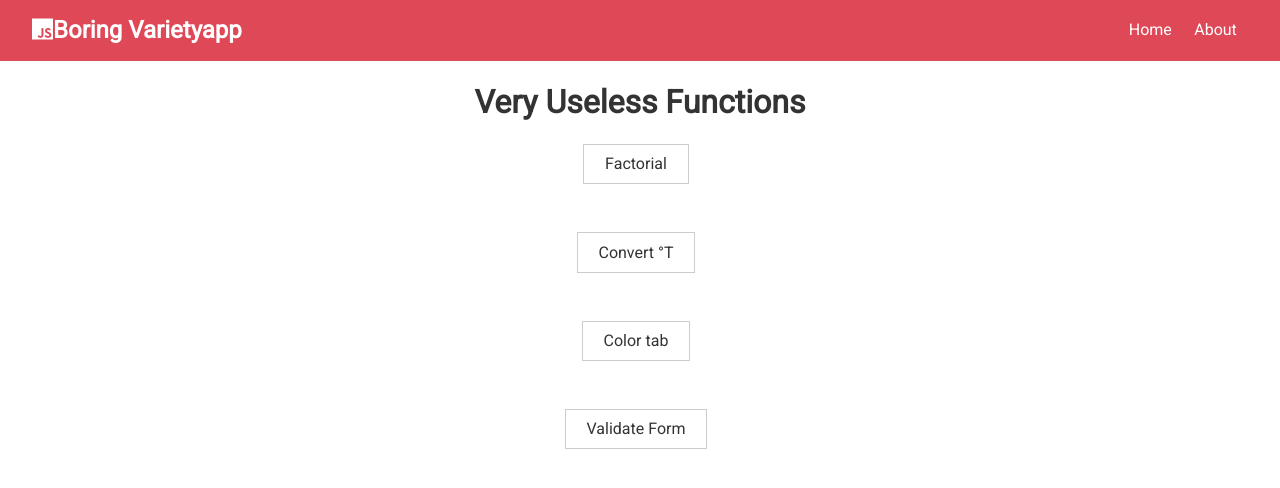
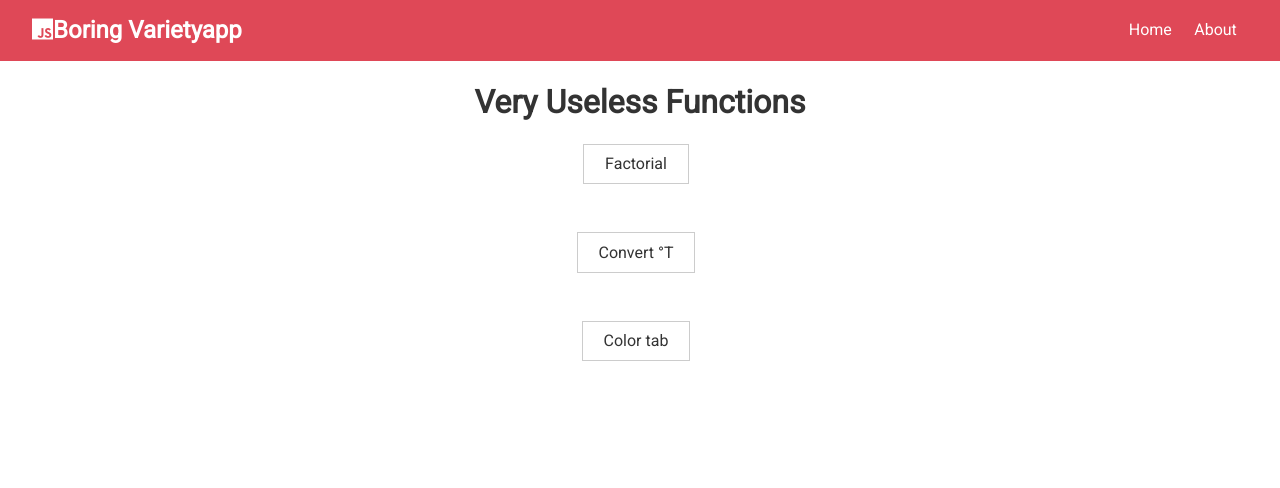
Before and after one commit to alvernesto/react-small-project, a React (Create React App) app: page / in a window 1280 px wide. Shown: the top 488 px of the page. Built offline with nearby package versions, Linux system fonts and the light colour scheme.

Commit message:
first commit

```diff
--- a/src/App.js
+++ b/src/App.js
@@ -8,7 +8,6 @@ import Home from './pages/Home';
 import Factorial from './pages/Factorial';
 import Converter from './pages/Converter';
 import ChangeColor from './pages/ChangeColor';
-import ValidatorForm from './pages/ValidatorForm';
 import './App.css';
 
 class App extends Component {
@@ -31,7 +30,6 @@ class App extends Component {
               <Route exact path='/factorial' component={Factorial} />
               <Route exact path='/converter' component={Converter} />
               <Route exact path='/changecolor' component={ChangeColor} />
-              <Route exact path='/validator' component={ValidatorForm} />
               <Route exact path='/about' component={About} />
             </Switch>
           </div>
--- a/src/pages/Home.js
+++ b/src/pages/Home.js
@@ -16,9 +16,6 @@ const Home = () => {
                     <div>
                         <Link to='/changecolor' className='btn btn-white btn-lg my-1'>Color tab</Link>
                     </div>
-                    <div>
-                        <Link to='/validator' className='btn btn-white btn-lg my-1'>Validate Form</Link>
-                    </div>
                 </div>
             </div>
         </>
```
Also changed, not shown: package.json (+7 -1 lines), 1 other file (tests, documents, lock files or other folders).
